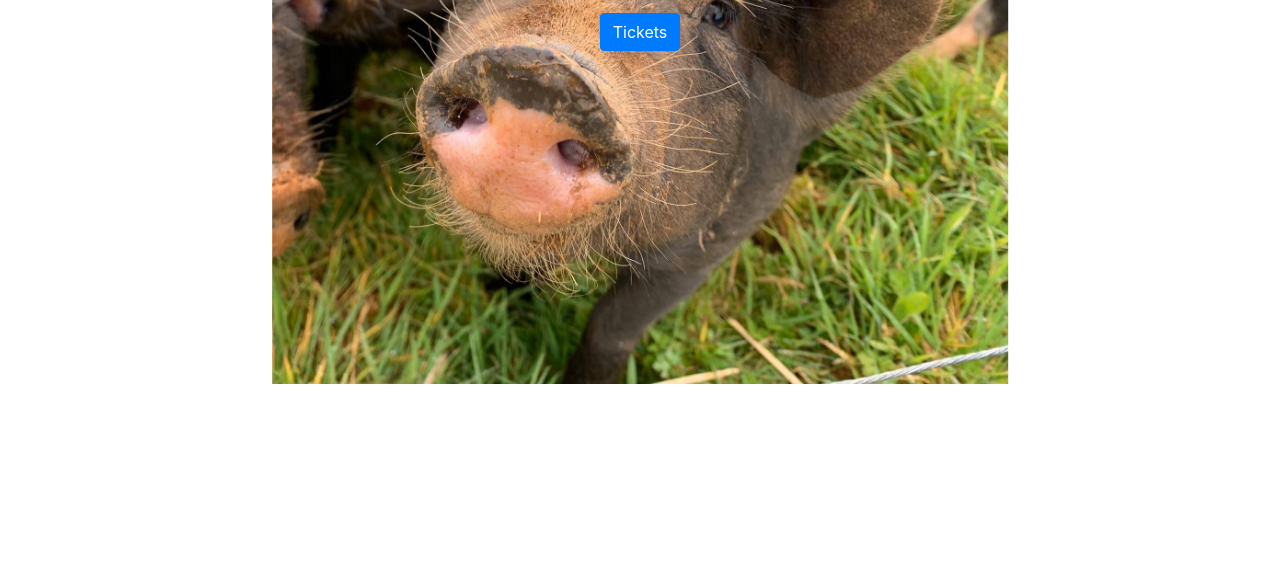
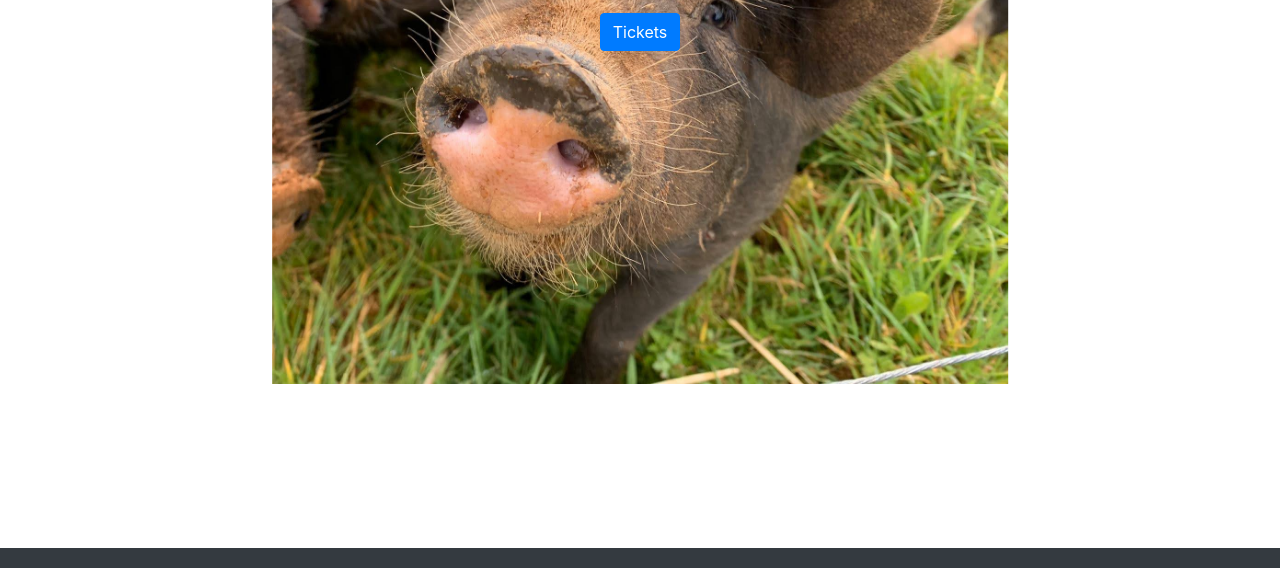
Before and after one commit to StaceyRb89/website-trial, a plain HTML site: page index.html in a window 1280 px wide. Shown: the part 416-984 px from the top of the page. Before the commit the page ends 800 px from the top, so only its background shows below. Drawn offline with nearby package versions, Linux system fonts and the light colour scheme.

Commit message:
footer at base

```diff
--- a/assets/css/style.css
+++ b/assets/css/style.css
@@ -2,7 +2,11 @@
     padding: 0;
     margin: 0;
 }
-
+body {
+    min-height: 150vh; /* Ensure the body takes up at least the full viewport height */
+    display: flex;
+    flex-direction: column;
+}
 .navbar {
     position: relative;
     z-index: 2;
```
